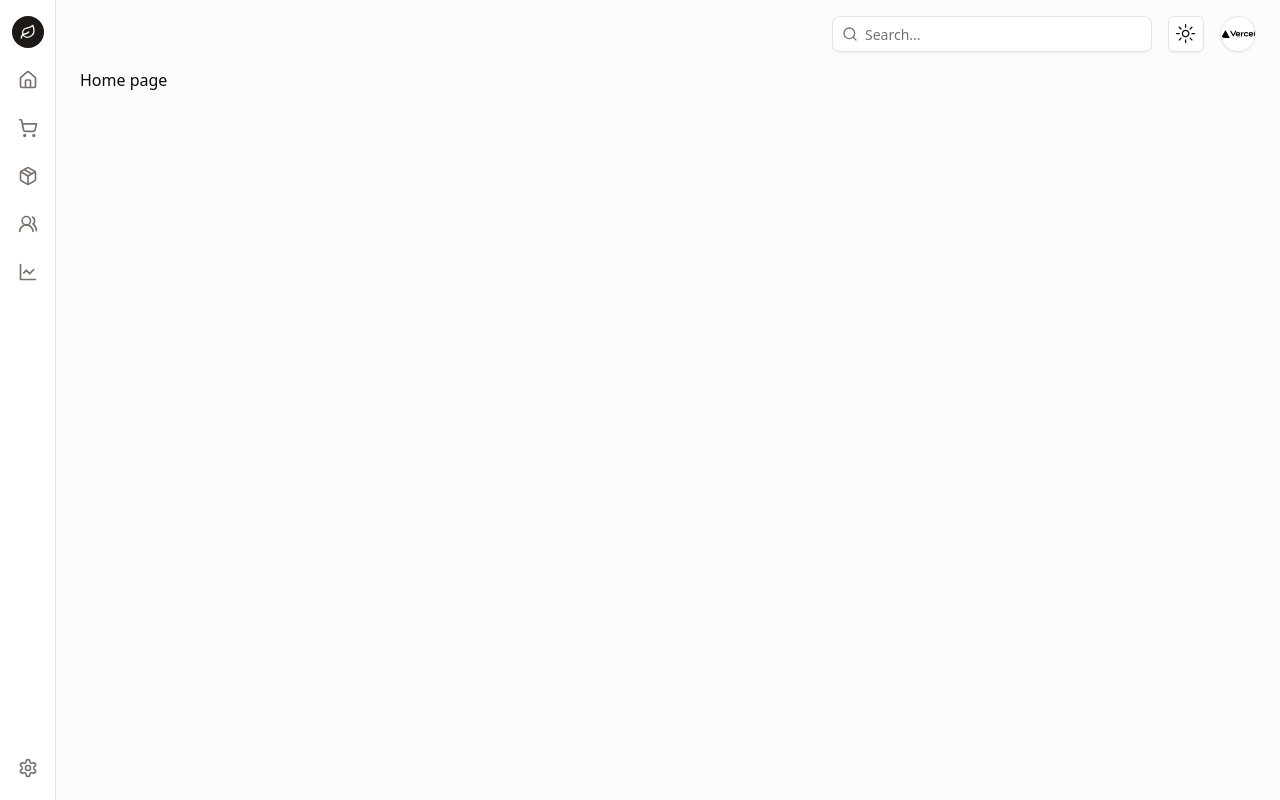
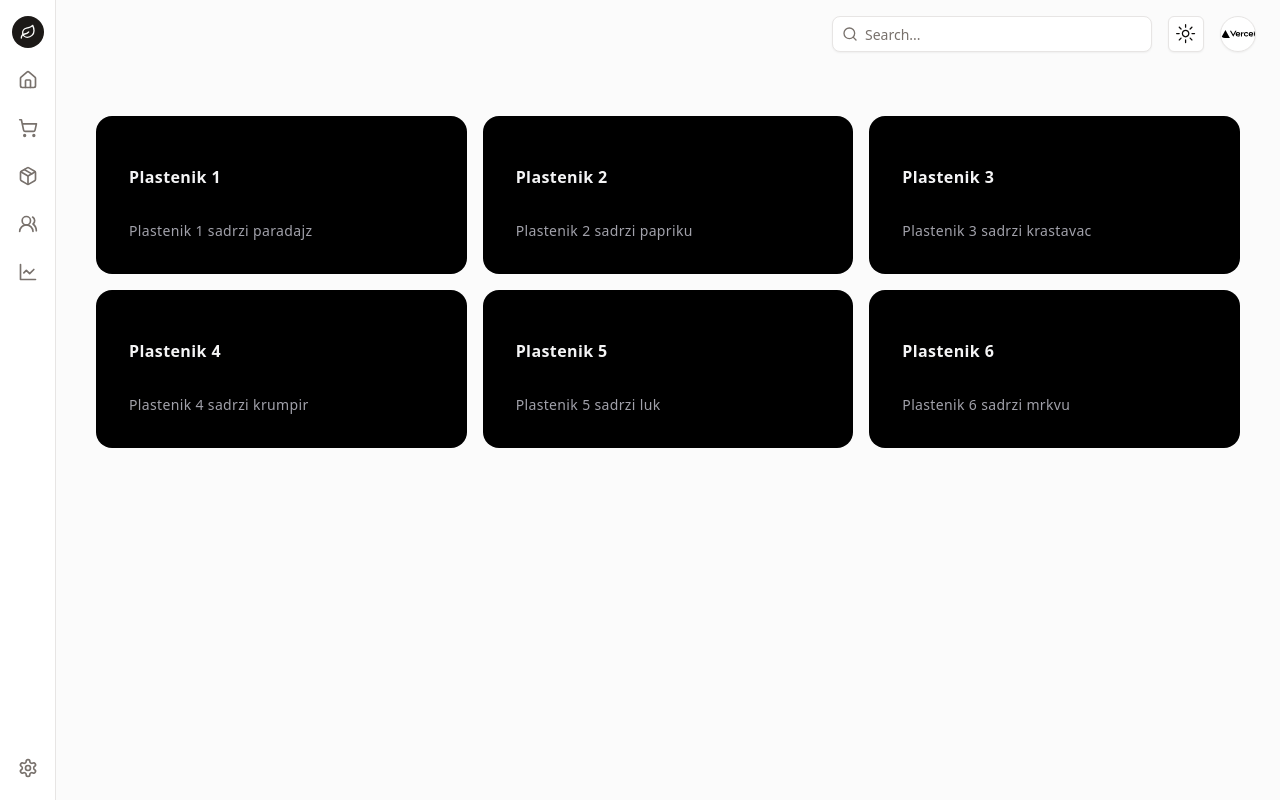
Before and after one commit to BranimirMedvedec/greenhouse-management-system, a Next.js app: page / in a window 1280 px wide. Built offline with nearby package versions, Linux system fonts and the light colour scheme.

Commit message:
add home page with cards, add aceternity library

```diff
--- a/app/globals.css
+++ b/app/globals.css
@@ -1,6 +1,6 @@
 @tailwind base;
-  @tailwind components;
-  @tailwind utilities;
+@tailwind components;
+@tailwind utilities;
 
   @layer base {
     :root {
--- a/app/page.js
+++ b/app/page.js
@@ -1,10 +1,43 @@
-import { ModeToggle } from "@/components/mode-toggle"
-import Image from "next/image"
+"use client"
+import { HoverEffect } from "@/components/ui/card-hover-effect"
+
+export const greenhouses = [
+	{
+		title: "Plastenik 1",
+		description: "Plastenik 1 sadrzi paradajz",
+		link: "http://localhost:3000/plastenik1",
+	},
+	{
+		title: "Plastenik 2",
+		description: "Plastenik 2 sadrzi papriku",
+		link: "http://localhost:3000/plastenik2",
+	},
+	{
+		title: "Plastenik 3",
+		description: "Plastenik 3 sadrzi krastavac",
+		link: "http://localhost:3000/plastenik3",
+	},
+	{
+		title: "Plastenik 4",
+		description: "Plastenik 4 sadrzi krumpir",
+		link: "http://localhost:3000/plastenik4",
+	},
+	{
+		title: "Plastenik 5",
+		description: "Plastenik 5 sadrzi luk",
+		link: "http://localhost:3000/plastenik5",
+	},
+	{
+		title: "Plastenik 6",
+		description: "Plastenik 6 sadrzi mrkvu",
+		link: "http://localhost:3000/plastenik6",
+	},
+]
 
 export default function Home() {
 	return (
-		<div>
-			<p>Home page</p>
+		<div className="max-w-7xl mx-auto px-8">
+			<HoverEffect items={greenhouses} />
 		</div>
 	)
 }
--- a/components/nav-layout.jsx
+++ b/components/nav-layout.jsx
@@ -231,9 +231,7 @@ export function NavLayout({ children }) {
 						</DropdownMenuContent>
 					</DropdownMenu>
 				</header>
-				<main className="grid flex-1 items-start gap-4 p-4 sm:px-6 sm:py-0 md:gap-8 lg:grid-cols-3 xl:grid-cols-3">
-					{children}
-				</main>
+				<main>{children}</main>
 			</div>
 		</div>
 	)
--- /dev/null
+++ b/components/ui/card-hover-effect.jsx
@@ -0,0 +1,83 @@
+import { cn } from "@/lib/utils"
+import { AnimatePresence, motion } from "framer-motion"
+import Link from "next/link"
+import { useState } from "react"
+
+export const HoverEffect = ({ items, className }) => {
+	let [hoveredIndex, setHoveredIndex] = useState(null)
+
+	return (
+		<div
+			className={cn(
+				"grid grid-cols-1 md:grid-cols-2 lg:grid-cols-3 py-10",
+				className
+			)}>
+			{items.map((item, idx) => (
+				<Link
+					href={item?.link}
+					key={item?.link}
+					className="relative group block p-2 h-full w-full"
+					onMouseEnter={() => setHoveredIndex(idx)}
+					onMouseLeave={() => setHoveredIndex(null)}>
+					<AnimatePresence>
+						{hoveredIndex === idx && (
+							<motion.span
+								className="absolute inset-0 h-full w-full bg-neutral-200 dark:bg-slate-800/[0.8] block rounded-3xl"
+								layoutId="hoverBackground"
+								initial={{ opacity: 0 }}
+								animate={{
+									opacity: 1,
+									transition: { duration: 0.15 },
+								}}
+								exit={{
+									opacity: 0,
+									transition: { duration: 0.15, delay: 0.2 },
+								}}
+							/>
+						)}
+					</AnimatePresence>
+					<Card>
+						<CardTitle>{item.title}</CardTitle>
+						<CardDescription>{item.description}</CardDescription>
+					</Card>
+				</Link>
+			))}
+		</div>
+	)
+}
+
+export const Card = ({ className, children }) => {
+	return (
+		<div
+			className={cn(
+				"rounded-2xl h-full w-full p-4 overflow-hidden bg-black dark:bg-neutral-500/50 border border-transparent dark:border-white/[0.2] group-hover:border-slate-700 relative z-20",
+				className
+			)}>
+			<div className="relative z-50">
+				<div className="p-4">{children}</div>
+			</div>
+		</div>
+	)
+}
+export const CardTitle = ({ className, children }) => {
+	return (
+		<h4
+			className={cn(
+				"text-zinc-100 font-bold tracking-wide mt-4",
+				className
+			)}>
+			{children}
+		</h4>
+	)
+}
+export const CardDescription = ({ className, children }) => {
+	return (
+		<p
+			className={cn(
+				"mt-8 text-zinc-400 tracking-wide leading-relaxed text-sm",
+				className
+			)}>
+			{children}
+		</p>
+	)
+}
--- a/lib/utils.js
+++ b/lib/utils.js
@@ -2,5 +2,5 @@ import { clsx } from "clsx"
 import { twMerge } from "tailwind-merge"
 
 export function cn(...inputs) {
-  return twMerge(clsx(inputs))
+	return twMerge(clsx(inputs))
 }
--- a/package.json
+++ b/package.json
@@ -16,6 +16,7 @@
     "@radix-ui/react-tooltip": "^1.0.7",
     "class-variance-authority": "^0.7.0",
     "clsx": "^2.1.1",
+    "framer-motion": "^11.2.10",
     "lucide-react": "^0.379.0",
     "next": "14.2.3",
     "next-themes": "^0.3.0",
--- a/tailwind.config.js
+++ b/tailwind.config.js
@@ -1,13 +1,18 @@
+const {
+	default: flattenColorPalette,
+} = require("tailwindcss/lib/util/flattenColorPalette")
+
 /** @type {import('tailwindcss').Config} */
 module.exports = {
 	darkMode: ["class"],
 	content: [
-    './pages/**/*.{js,jsx}',
-    './components/**/*.{js,jsx}',
-    './app/**/*.{js,jsx}',
-    './src/**/*.{js,jsx}',
+		"./pages/**/*.{js,jsx}",
+		"./components/**/*.{js,jsx}",
+		"./app/**/*.{js,jsx}",
+		"./src/**/*.{js,jsx}",
 	],
 	prefix: "",
+	// darkMode: "class",
 	theme: {
 		container: {
 			center: true,
@@ -73,5 +78,17 @@ module.exports = {
 			},
 		},
 	},
-  plugins: [require("tailwindcss-animate")],
+	plugins: [require("tailwindcss-animate"), addVariablesForColors],
 }
+
+// This plugin adds each Tailwind color as a global CSS variable, e.g. var(--gray-200).
+function addVariablesForColors({ addBase, theme }) {
+	let allColors = flattenColorPalette(theme("colors"))
+	let newVars = Object.fromEntries(
+		Object.entries(allColors).map(([key, val]) => [`--${key}`, val])
+	)
+
+	addBase({
+		":root": newVars,
+	})
+}
```
Also changed, not shown: 1 other file (tests, documents, lock files or other folders). Lines whose indentation alone changed are shown as unchanged.
